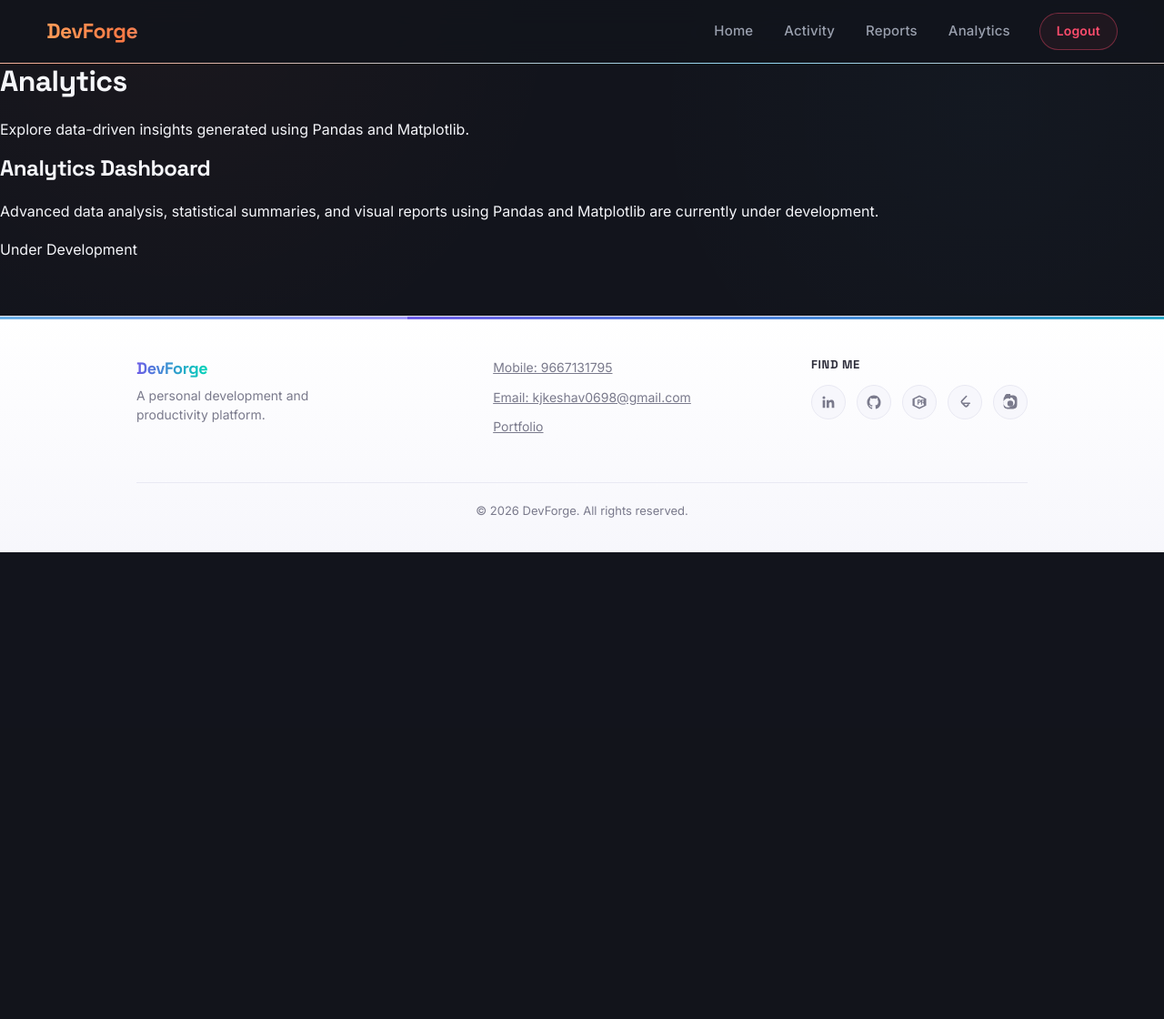
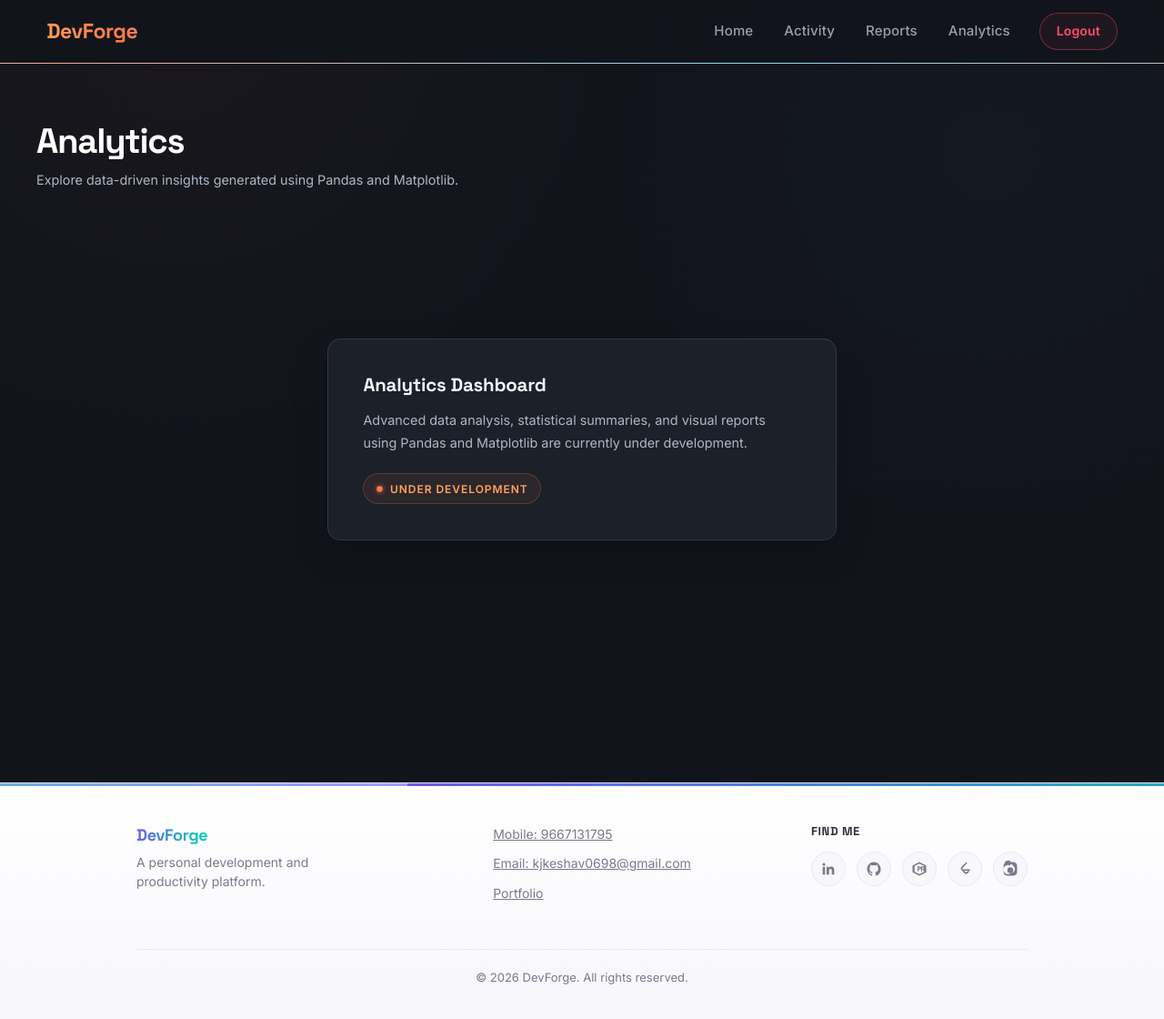
Before and after one commit to keshav-codex/DevForge, a Django app: template templates/analytics/analytics.html in a window 1280 px wide. Shown: the whole page at 91% size. Before the commit the page ends 607 px from the top, so only its background shows below. Run offline with Django 5.2, Linux system fonts and the light colour scheme; the template is opened without the code that fills it, so the values that code supplies are empty; parts of the project's set-up code (start-up, migrations or seed data) failed here and were passed over.

Commit message:
analytics html and css

```diff
--- /dev/null
+++ b/static/css/analytics/analytics.css
@@ -0,0 +1,428 @@
+/* =========================================================
+   DEVFORGE — ANALYTICS
+   Page-specific styling
+
+   NOTE: analytics.html only extends base.html. It does NOT
+   load activity_common.css — this is a standalone section,
+   so page-height / layout rules that other activity pages
+   inherit from activity_common.css have to be defined here
+   instead.
+   ========================================================= */
+
+
+/* =========================================================
+   PAGE FOUNDATION
+
+   BUG FIX:
+   #analytics-page previously had no height rule of its own.
+   With only a header + one short card, the page's natural
+   content height was much shorter than the viewport, so the
+   footer rode up right under the card — and the leftover
+   space below the footer, down to the real bottom of the
+   document, was just raw <body> background showing through
+   (visible as a plain black void under the footer).
+
+   Giving the page a min-height (viewport minus the 70px nav)
+   and stretching it as a column flex container means the
+   content area always fills the remaining viewport, so the
+   footer is pushed down to sit right after it — never riding
+   up, never leaving a gap below itself.
+   ========================================================= */
+
+#analytics-page {
+    display: flex;
+    flex-direction: column;
+
+    width: 100%;
+    min-height: calc(100vh - 70px);
+}
+
+#analytics-container {
+    display: flex;
+    flex-direction: column;
+    flex: 1;
+
+    width: 100%;
+    max-width: 1200px;
+
+    margin: 0 auto;
+
+    box-sizing: border-box;
+
+    padding-top: clamp(2.75rem, 5vw, 4.5rem);
+    padding-bottom: clamp(3rem, 6vw, 5rem);
+}
+
+
+/* =========================================================
+   PAGE HEADER
+========================================================= */
+
+#analytics-header {
+    width: 100%;
+    max-width: 1200px;
+
+    margin: 0 0 2rem;
+    padding: 0;
+
+    box-sizing: border-box;
+}
+
+
+/* =========================================================
+   ANALYTICS H1
+
+   Same technique as email.css / map.css / ai.css:
+   3-color ember -> spark flow, with both
+   -webkit-text-fill-color AND color set to transparent
+   so the gradient animation renders reliably.
+========================================================= */
+
+#analytics-header h1 {
+    margin: 0;
+
+    font-family: var(--df-font-display);
+    font-size: clamp(2rem, 3vw, 3.25rem);
+    font-weight: 700;
+    line-height: 1.08;
+    letter-spacing: -0.035em;
+
+    background: linear-gradient(
+        110deg,
+
+        #ffffff 0%,
+        #ffffff 20%,
+
+        #ffa35c 40%,
+        #ff5b2e 52%,
+
+        #4fd1ff 74%,
+        #6fe3ff 86%,
+
+        #ffffff 100%
+    );
+
+    background-size: 250% auto;
+    background-position: 0% 50%;
+
+    -webkit-background-clip: text;
+    background-clip: text;
+
+    -webkit-text-fill-color: transparent;
+    color: transparent;
+
+    animation: analyticsTitleFlow 7s ease-in-out infinite;
+}
+
+@keyframes analyticsTitleFlow {
+
+    0% {
+        background-position: 0% 50%;
+    }
+
+    50% {
+        background-position: 100% 50%;
+    }
+
+    100% {
+        background-position: 0% 50%;
+    }
+}
+
+
+/* =========================================================
+   HEADER DESCRIPTION
+========================================================= */
+
+#analytics-header p {
+    max-width: 720px;
+
+    margin: 0.65rem 0 0;
+
+    color: #aeb7c5;
+
+    font-size: clamp(0.9rem, 1vw, 1.05rem);
+    line-height: 1.7;
+}
+
+
+/* =========================================================
+   CARD CONTAINER
+
+   flex: 1 + centered content — since this section currently
+   holds a single "under development" card, centering it in
+   the remaining space reads as an intentional empty state
+   rather than a page that ran out of content.
+========================================================= */
+
+#analytics-content {
+    display: flex;
+    flex: 1;
+
+    align-items: center;
+    justify-content: center;
+
+    width: 100%;
+}
+
+
+/* =========================================================
+   STATUS CARD
+========================================================= */
+
+#analytics-status-card {
+    position: relative;
+
+    display: flex;
+    flex-direction: column;
+
+    gap: 0.9rem;
+
+    width: 100%;
+    max-width: 560px;
+
+    box-sizing: border-box;
+
+    padding: clamp(1.75rem, 3vw, 2.5rem);
+
+    overflow: hidden;
+    isolation: isolate;
+
+    background: #1b2029;
+    border: 1px solid #303846;
+    border-radius: 14px;
+
+    box-shadow:
+        0 1rem 2.5rem rgba(0, 0, 0, 0.18),
+        inset 0 1px 0 rgba(255, 255, 255, 0.025);
+
+    transition:
+        transform 280ms var(--df-ease),
+        border-color 280ms ease,
+        box-shadow 280ms ease;
+}
+
+/* soft ambient glow, same language as activity_common cards */
+#analytics-status-card::before {
+    content: "";
+
+    position: absolute;
+    z-index: -1;
+
+    top: -150px;
+    right: -100px;
+
+    width: 260px;
+    height: 260px;
+
+    border-radius: 50%;
+
+    background: rgba(79, 209, 255, 0.06);
+
+    filter: blur(45px);
+
+    opacity: 0;
+
+    transition: opacity 350ms ease;
+}
+
+#analytics-status-card:hover {
+    transform: translateY(-6px);
+
+    border-color: rgba(79, 209, 255, 0.28);
+
+    box-shadow:
+        0 20px 46px rgba(0, 0, 0, 0.26),
+        0 0 26px rgba(79, 209, 255, 0.05),
+        inset 0 1px 0 rgba(255, 255, 255, 0.04);
+}
+
+#analytics-status-card:hover::before {
+    opacity: 1;
+}
+
+
+/* =========================================================
+   CARD TITLE
+========================================================= */
+
+#analytics-status-card .card-title {
+    margin: 0;
+
+    color: #f5f7fb;
+
+    font-family: var(--df-font-display);
+    font-size: clamp(1.15rem, 1.6vw, 1.4rem);
+    font-weight: 650;
+
+    letter-spacing: -0.01em;
+}
+
+
+/* =========================================================
+   CARD DESCRIPTION
+========================================================= */
+
+#analytics-status-card .card-description {
+    max-width: 480px;
+    margin: 0;
+
+    color: #aeb7c5;
+
+    font-size: clamp(0.9rem, 1vw, 1rem);
+    line-height: 1.7;
+}
+
+
+/* =========================================================
+   CARD ACTION / STATUS PILL
+
+   Animated so "Under Development" reads as an active,
+   living state rather than a dead label.
+========================================================= */
+
+#analytics-status-card .card-action {
+    display: inline-flex;
+
+    align-items: center;
+    gap: 0.5rem;
+
+    width: fit-content;
+
+    margin-top: 0.4rem;
+    padding: 0.4rem 0.85rem;
+
+    color: var(--df-ember-400);
+
+    background: rgba(255, 122, 69, 0.08);
+
+    border: 1px solid rgba(255, 122, 69, 0.24);
+    border-radius: var(--df-radius-pill);
+
+    font-family: var(--df-font-body);
+    font-size: 0.75rem;
+    font-weight: 700;
+
+    letter-spacing: 0.08em;
+    text-transform: uppercase;
+}
+
+#analytics-status-card .card-action::before {
+    content: "";
+
+    width: 7px;
+    height: 7px;
+    flex-shrink: 0;
+
+    border-radius: 50%;
+
+    background: var(--df-ember-500);
+
+    animation: analyticsPulse 1.8s ease-in-out infinite;
+}
+
+@keyframes analyticsPulse {
+
+    0%,
+    100% {
+        transform: scale(0.85);
+        box-shadow: 0 0 0 0 rgba(255, 122, 69, 0.45);
+    }
+
+    50% {
+        transform: scale(1);
+        box-shadow: 0 0 0 5px rgba(255, 122, 69, 0);
+    }
+}
+
+
+/* =========================================================
+   RESPONSIVE — TABLETS
+========================================================= */
+
+@media (max-width: 900px) {
+
+    #analytics-container {
+        padding-top: 2.75rem;
+    }
+}
+
+@media (max-width: 768px) {
+
+    #analytics-status-card {
+        padding: 1.6rem;
+    }
+}
+
+
+/* =========================================================
+   RESPONSIVE — PHONES
+========================================================= */
+
+@media (max-width: 640px) {
+
+    #analytics-container {
+        padding-top: 2.25rem;
+        padding-bottom: 3rem;
+    }
+
+    #analytics-header {
+        margin-bottom: 1.5rem;
+    }
+
+    #analytics-header h1 {
+        font-size: clamp(1.9rem, 8vw, 2.35rem);
+        letter-spacing: -0.025em;
+    }
+
+    #analytics-content {
+        align-items: flex-start;
+    }
+}
+
+
+/* =========================================================
+   RESPONSIVE — VERY SMALL PHONES
+========================================================= */
+
+@media (max-width: 380px) {
+
+    #analytics-container {
+        padding-top: 2rem;
+    }
+
+    #analytics-status-card {
+        padding: 1.35rem;
+        border-radius: 11px;
+    }
+
+    #analytics-status-card .card-action {
+        font-size: 0.7rem;
+    }
+}
+
+
+/* =========================================================
+   REDUCED MOTION
+========================================================= */
+
+@media (prefers-reduced-motion: reduce) {
+
+    #analytics-header h1 {
+        animation: none;
+        background-position: 50% 50%;
+    }
+
+    #analytics-status-card,
+    #analytics-status-card::before {
+        transition: none;
+    }
+
+    #analytics-status-card:hover {
+        transform: none;
+    }
+
+    #analytics-status-card .card-action::before {
+        animation: none;
+    }
+}
--- a/templates/analytics/analytics.html
+++ b/templates/analytics/analytics.html
@@ -1,6 +1,16 @@
 {% extends "base.html" %}
+{% load static %}
 
 {% block title %}Analytics | DevForge{% endblock %}
+
+{% block extra_css %}
+
+    <link
+        rel="stylesheet"
+        href="{% static 'css/analytics/analytics.css' %}"
+    >
+
+{% endblock %}
 
 {% block navigation %}
     {% include "components/navigation.html" %}
```
